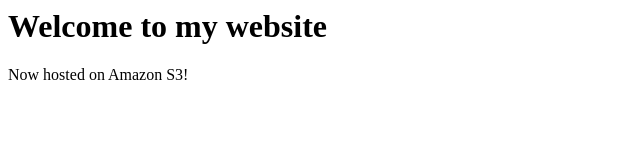
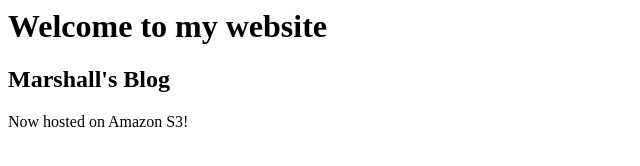
Before and after one commit to MarshallCain/infrademodeploy, a plain HTML site: page index.html in a window 1280 px wide. Shown: the whole page, without its empty margins (0-640 px from the left). Drawn offline with Linux system fonts and the light colour scheme.

Commit message:
Prodcution drop #2

```diff
--- a/index.html
+++ b/index.html
@@ -4,6 +4,7 @@
 </head>
 <body>
   <h1>Welcome to my website</h1>
+  <h2>Marshall's Blog</h2>
   <p>Now hosted on Amazon S3!</p>
 </body>
 </html>
```
Also changed, not shown: 1 other file.
